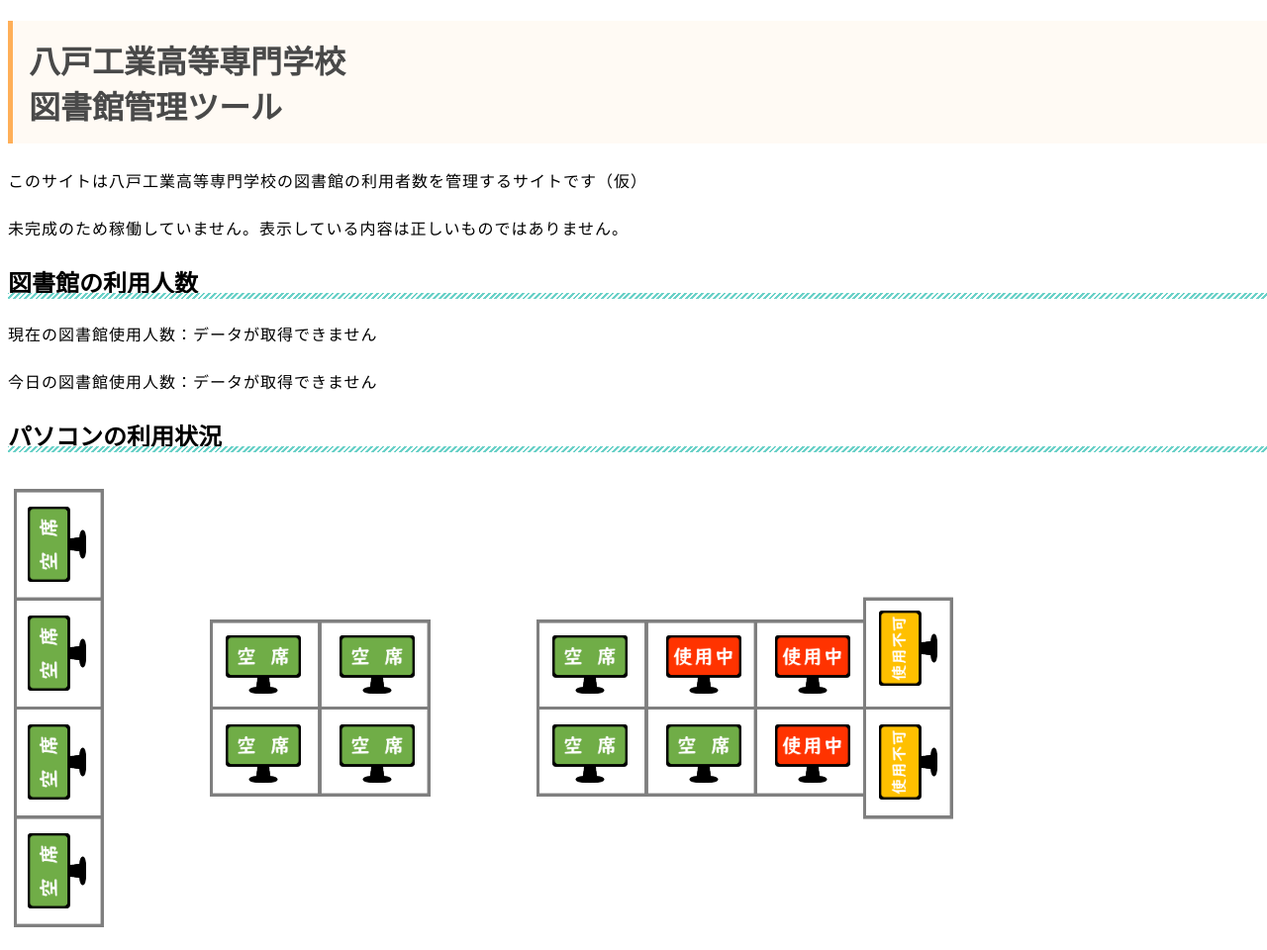
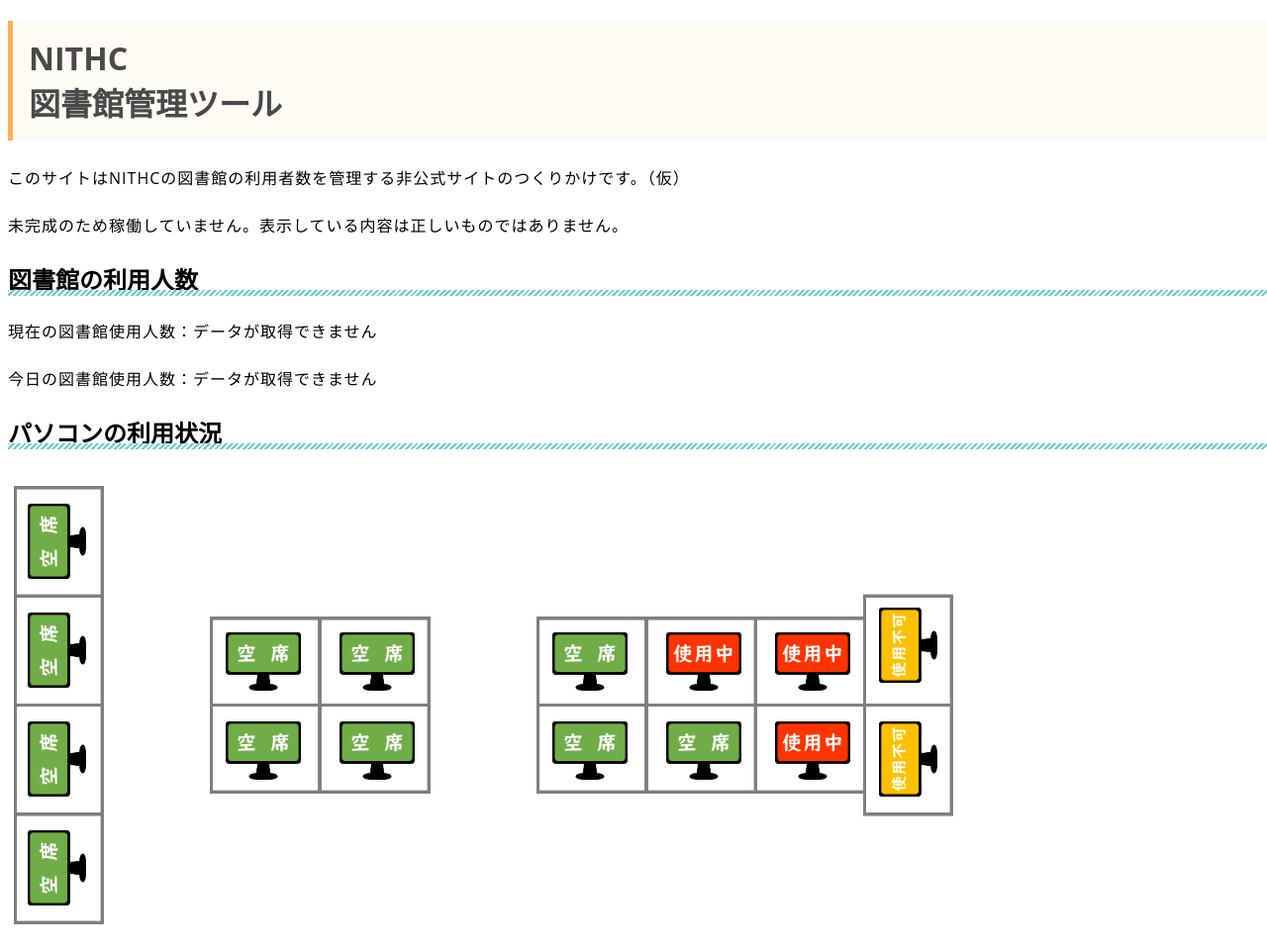
Before and after one commit to gra1024/NakanoLabProject, a plain HTML site: page index.html in a window 1280 px wide. Shown: the top 960 px of the page at 99% size. Drawn offline with nearby package versions, Linux system fonts and the light colour scheme.

Commit message:
Update index.html

```diff
--- a/index.html
+++ b/index.html
@@ -7,9 +7,9 @@
     <script src="https://code.jquery.com/jquery-3.2.1.min.js"></script>
   </head>
   <body>
-    <h1>八戸工業高等専門学校<br>図書館管理ツール</h1>
+    <h1>NITHC<br>図書館管理ツール</h1>
 
-    <p>このサイトは八戸工業高等専門学校の図書館の利用者数を管理するサイトです（仮）</p>
+    <p>このサイトはNITHCの図書館の利用者数を管理する非公式サイトのつくりかけです。（仮）</p>
     <p>未完成のため稼働していません。表示している内容は正しいものではありません。</p>
 
     <h2>図書館の利用人数</h2>
```
